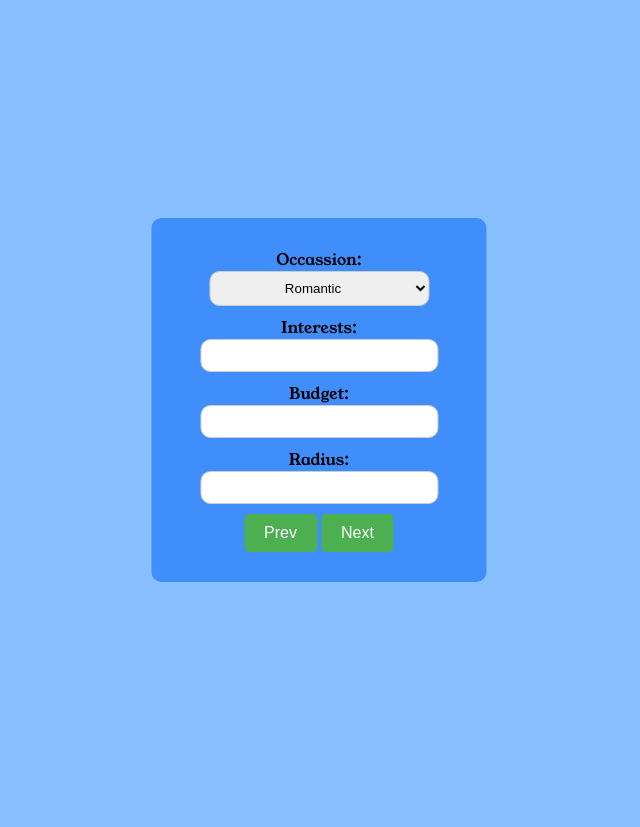
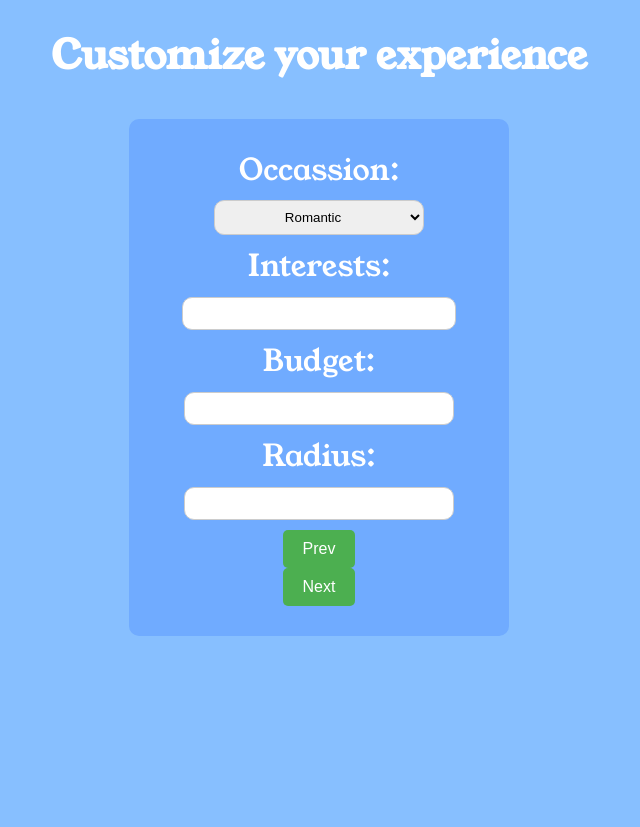
Before and after one commit to akukerang/GuideGuru, a Flask app: page /questions in a window 1280 px wide. Shown: the whole page, without its empty margins (321-961 px from the left). Before the commit the page ends 582 px from the top, so only its background shows below. Run offline with Flask 3, Linux system fonts and the light colour scheme.

Commit message:
fixed various html pages + css

```diff
--- a/static/css/styles.css
+++ b/static/css/styles.css
@@ -9,14 +9,9 @@ body {
     margin: 0;
 }
 
-header {
-    background-color: #333;
-    color: white;
-    padding: 10px 20px;
-}
 .form1-container {
     width: 90%;
-    margin: 50px auto 100px auto;
+    margin: 5px auto auto auto;
     display: flex;
     flex-direction: column;
     align-items: center;
@@ -68,17 +63,20 @@ form {
 
 .container {
     padding: 30px;
-    background-color: #3F8EFC;
+    background-color: #70abff;
     border-radius: 10px;
+    width: 25%;
 
-    position: absolute;
-    top: 50%;
-    left: 50%;
-    transform: translate(-50%, -50%);
+    margin: 35px auto 35px auto;
+    display: flex;
+    flex-direction: column;
+    align-items: center;
 }
 
 .dropdown-section, .input-section {
     margin-bottom: 10px;
+    color: white;
+    font-size: 30px;
 }
 
 select, input {
@@ -88,3 +86,22 @@ select, input {
     border: 1px solid #cccccc;
     text-align: center;
 }
+
+h1 {
+    color: white;
+    font-size: 40px;
+    text-align: center;
+}
+
+.output-container {
+    padding: 30px;
+    background-color: white;
+    border-radius: 10px;
+    width: 75%;
+    height: 60%;
+
+    margin: 35px auto 35px auto;
+    display: flex;
+    flex-direction: column;
+    align-items: center;
+}
--- a/templates/questions.html
+++ b/templates/questions.html
@@ -21,8 +21,8 @@
     </script>
 </head>
 <body>
+    <h1>Customize your experience</h1>
     <div class="container">
-
         <div class="dropdown-section">
             <label for="occassian">Occassion:</label>
             <select id="occassian">
```
Also changed, not shown: templates/index.html (+5 -4 lines), templates/results.html (+17 -0 lines), 1 other file.
